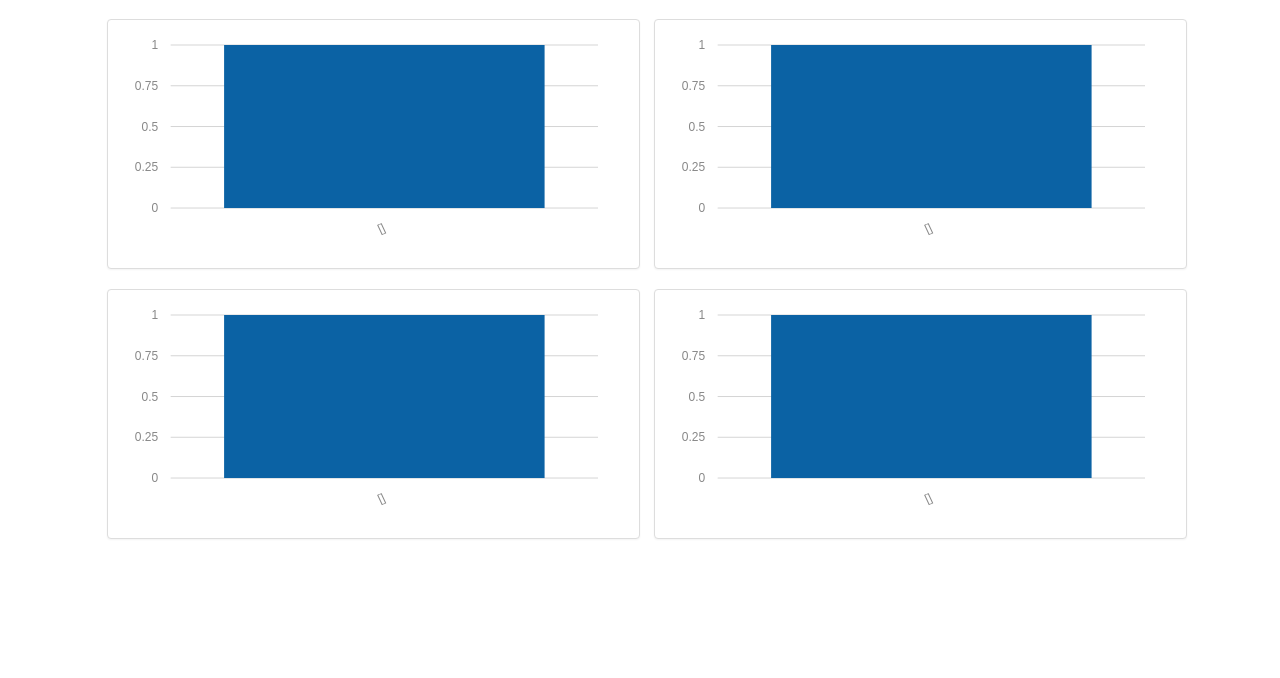
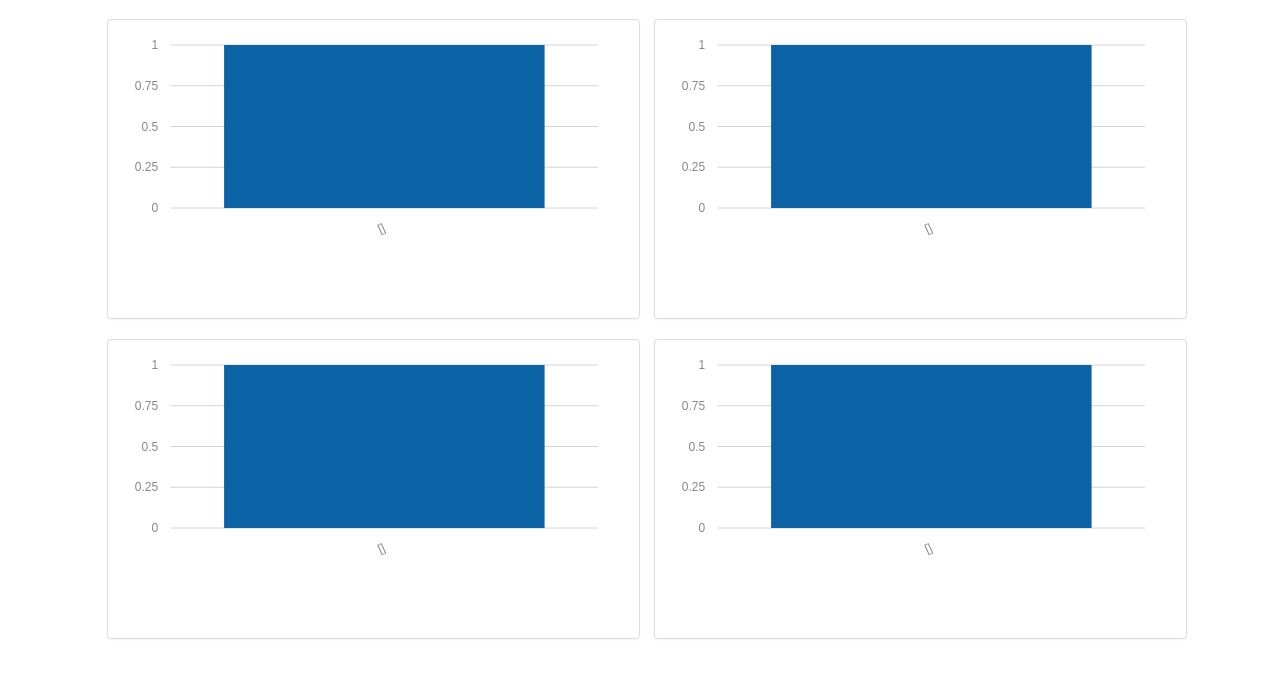
Before and after one commit to debugloop/saltobserver, a Flask app: template templates/stats.html in a window 1280 px wide. Shown: the part 51-729 px from the top of the page. Run offline with Flask 2, Linux system fonts and the light colour scheme; the template is opened without the code that fills it: most values are stand-ins (such as "Sample title", 1, 10 or a date in 2020); some libraries are stand-ins or nearby versions.

Commit message:
added macro for morris.bar and improved xlabel height

```diff
--- a/templates/stats.html
+++ b/templates/stats.html
@@ -7,33 +7,29 @@
 {% block content %}
 <div class="container-fluid" style="">
     <div class="row">
-        <div id="highstate" class="col-xs-5 col-xs-offset-1 panel panel-default" style="height: 250px;margin-right:7px;">
+        <div id="highstate" class="col-xs-5 col-xs-offset-1 panel panel-default" style="height: 300px;margin-right:7px;padding-bottom:50px;">
 
         </div>
-        <div id="statesls" class="col-xs-5 panel panel-default" style="height: 250px;margin-left:7px;">
+        <div id="statesls" class="col-xs-5 panel panel-default" style="height: 300px;margin-left:7px;padding-bottom:50px;">
 
         </div>
     </div>
     <div class="row">
-        <div id="testping" class="col-xs-5 col-xs-offset-1 panel panel-default" style="height: 250px;margin-right:7px;">
+        <div id="testping" class="col-xs-5 col-xs-offset-1 panel panel-default" style="height: 300px;margin-right:7px;padding-bottom:50px;">
 
         </div>
-        <div id="pkgupgrade" class="col-xs-5 panel panel-default" style="height: 250px;margin-left:7px;">
+        <div id="pkgupgrade" class="col-xs-5 panel panel-default" style="height: 300px;margin-left:7px;padding-bottom:50px;">
 
         </div>
     </div>
 </div>
 {% endblock %}
 {% block scripts %}
-<script type="text/javascript" src="{{ url_for('static', filename='js/raphael.js') }}"></script>
-<script type="text/javascript" src="{{ url_for('static', filename='js/morris-0.4.3.min.js') }}"></script>
-<script type=text/javascript>
-    $( document ).ready(function() {
-        $('.hastooltip').tooltip();
+{% macro morrisbar(element_name, function_name, data_list) -%}
         new Morris.Bar({
-            element: 'highstate',
+            element: {{ element_name }},
             data: [
-            {% for (minion, num) in highstates -%}
+            {% for (minion, num) in data_list -%}
                 { minion: '{{ minion }}', num: {{ num }} }{% if not loop.last %},{% endif %}
             {% endfor %}
             ],
@@ -41,47 +37,18 @@
             ykeys: ['num'],
             hideHover: 'auto',
             xLabelAngle: 25,
-            labels: ['Number of recorded state.highstate executions']
+            labels: ['Number of recorded {{ function_name }} executions']
         });
-        new Morris.Bar({
-            element: 'statesls',
-            data: [
-            {% for (minion, num) in slss -%}
-                { minion: '{{ minion }}', num: {{ num }} }{% if not loop.last %},{% endif %}
-            {% endfor %}
-            ],
-            xkey: 'minion',
-            ykeys: ['num'],
-            hideHover: 'auto',
-            xLabelAngle: 25,
-            labels: ['Number of recorded state.sls executions']
-        });
-        new Morris.Bar({
-            element: 'testping',
-            data: [
-            {% for (minion, num) in pings -%}
-                { minion: '{{ minion }}', num: {{ num }} }{% if not loop.last %},{% endif %}
-            {% endfor %}
-            ],
-            xkey: 'minion',
-            ykeys: ['num'],
-            hideHover: 'auto',
-            xLabelAngle: 25,
-            labels: ['Number of recorded test.ping executions']
-        });
-        new Morris.Bar({
-            element: 'pkgupgrade',
-            data: [
-            {% for (minion, num) in upgrades -%}
-                { minion: '{{ minion }}', num: {{ num }} }{% if not loop.last %},{% endif %}
-            {% endfor %}
-            ],
-            xkey: 'minion',
-            ykeys: ['num'],
-            hideHover: 'auto',
-            xLabelAngle: 25,
-            labels: ['Number of recorded pkg.upgrade runs']
-        });
+{% endmacro -%}
+<script type="text/javascript" src="{{ url_for('static', filename='js/raphael.js') }}"></script>
+<script type="text/javascript" src="{{ url_for('static', filename='js/morris-0.4.3.min.js') }}"></script>
+<script type=text/javascript>
+    $( document ).ready(function() {
+        $('.hastooltip').tooltip();
+        {{ morrisbar('highstate', 'state.highstate', highstates) }}
+        {{ morrisbar('statesls', 'state.sls', slss) }}
+        {{ morrisbar('testping', 'test.ping', pings) }}
+        {{ morrisbar('pkgupgrade', 'pkg.upgrade', upgrades) }}
     });
 </script>
 {% endblock %}
```
